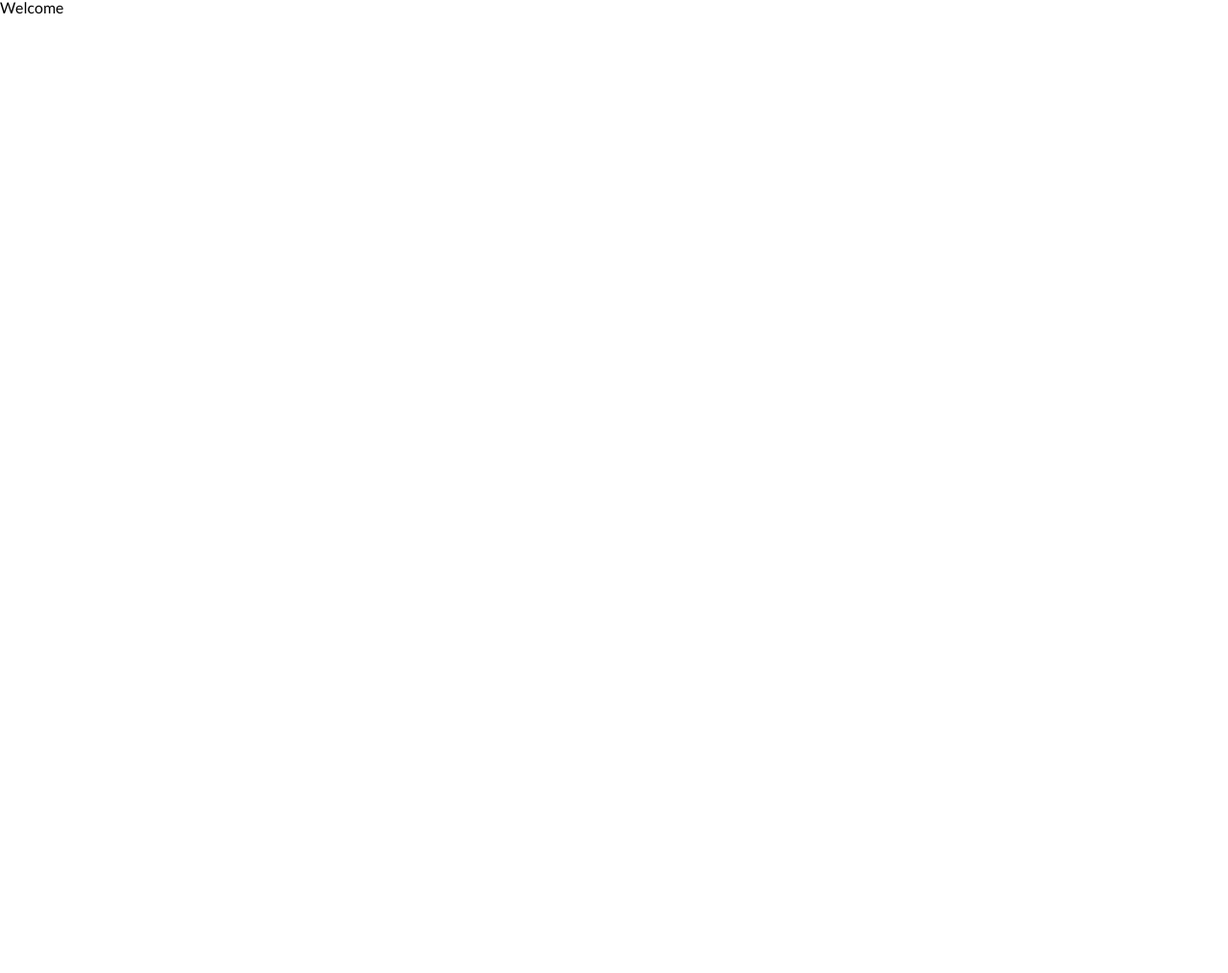
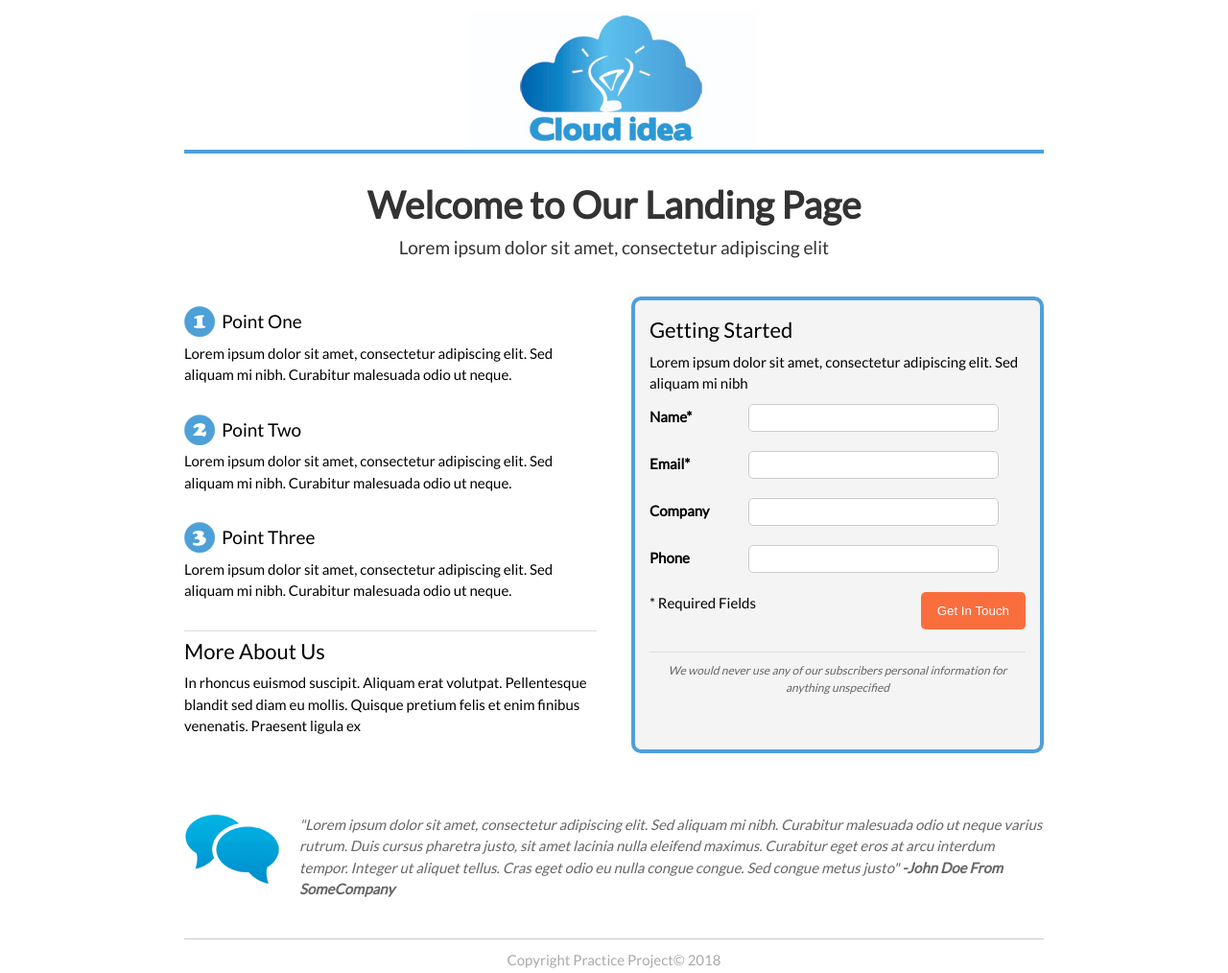
Before and after one commit to alexsjcho/landing-page, a plain HTML site: page index.html in a window 1280 px wide. Shown: the whole page at 96% size. Before the commit the page ends 800 px from the top, so only its background shows below. Drawn offline with Linux system fonts and the light colour scheme.

Commit message:
added CSS

```diff
--- a/css/style.css
+++ b/css/style.css
@@ -1,3 +1,164 @@
 body{
 	font-family: 'Lato', sans-serif;
+	font-size:15px;
+	line-height:1.5em;
 }
+
+#container{
+	width:70%;
+	margin:10px auto;
+	background:#fff;
+	overflow:auto;
+}
+
+p{
+	margin:10px 0;
+	line-height:1.5em;
+}
+
+h1{
+	font-size:39px;
+	font-weight:bold;
+	margin:20px 0 10px 0;
+	line-height:1.2em;
+}
+
+h3{
+	font-size:22px;
+	margin:10px 0;
+}
+
+h4{
+	font-size:19px;
+	margin:10px 0;
+}
+
+strong{
+	font-weight:bold;
+}
+
+.clearfix{
+	clear:both;
+}
+
+.content-header{
+	border-bottom:#ddd solid 1px;
+	margin-bottom:20px;
+	padding-bottom:10px;
+}
+
+.content-footer{
+	border-top:#ddd solid 1px;
+	margin-bottom:20px;
+	padding-bottom:10px;
+}
+
+header#main-header{
+	border-bottom:4px solid #4ea0d8;
+}
+
+#logo{
+	margin:auto;
+	display:block;
+}
+
+#main-text{
+	text-align:center;
+	color:#333;
+	padding:10px;
+	margin-bottom:20px;
+}
+
+#sub-1{
+	float:left;
+	width:48%;
+}
+
+#sub-2{
+	float:right;
+	width:48%;
+}
+
+.points li{
+	margin-bottom:30px;
+}
+
+.points img{
+	float:left;
+	margin-right:7px;
+}
+
+.points h4{
+	padding-top:5px;
+}
+
+#contact-form{
+	padding:10px 15px 15px 15px;
+	border:4px solid #4ea0d8;
+	border-radius:10px;
+	-webkit-border-radius:10px;
+	-moz-border-radius:10px;
+
+	overflow:auto;
+	background:#f4f4f4;
+}
+
+#contact-form div{
+	margin-bottom:20px;
+}
+
+#contact-form label{
+	display:inline-block;
+	width:100px;
+	font-weight:bold;
+}
+
+#contact-form input[type='text'],#contact-form input[type='email']{
+	border:#ccc 1px solid;
+	-webkit-border-radius:5px;
+	-moz-border-radius:5px;
+	border-radius:5px;
+	height:25px;
+	width:65%;
+}
+
+#contact-form input[type='submit']{
+	padding:12px 17px;
+	color:#fff;
+	background:#fa6e3e;
+	border:0;
+	-webkit-border-radius:5px;
+	-moz-border-radius:5px;
+	border-radius:5px;
+	float:right;
+	display:block;
+}
+
+#contact-form input[type='submit']:hover{
+	background:#d55427;
+	cursor:pointer;
+}
+
+#contact-form .content-footer p{
+	font-style:italic;
+	text-align:center;
+	color:#666;
+	font-size:80%;
+}
+
+#testimonial{
+	margin:40px 0;
+	font-style:italic;
+	color:#666;
+}
+
+#testimonial img{
+	float:left;
+	margin-right:20px;
+}
+
+footer#main-footer{
+	text-align:center;
+	border-top:#ccc solid 1px;
+	color:#aaa;
+}
--- a/index.html
+++ b/index.html
@@ -8,6 +8,79 @@
 		<link href='http://fonts.googleapis.com/css?family=Lato&subset=latin,latin-ext' rel='stylesheet' type='text/css'>
 	</head>
 	<body>
-		<h1>Welcome</h1>
+		<div id="container">
+			<header id="main-header">
+				<img id="logo" src="images/logo.jpg" alt="MrAddOil">
+			</header>
+			<div id="main-text">
+				<h1>Welcome to Our Landing Page</h1>
+				<h4>Lorem ipsum dolor sit amet, consectetur adipiscing elit</h4>
+			</div>
+			<div id="sub-1">
+				<ul class="points">
+					<li>
+						<img src="images/number1.png" alt="Point 1">
+						<h4>Point One</h4>
+						<p>Lorem ipsum dolor sit amet, consectetur adipiscing elit. Sed aliquam mi nibh. Curabitur malesuada odio ut neque.</p>
+					</li>
+					<li>
+						<img src="images/number2.png" alt="Point 2">
+						<h4>Point Two</h4>
+						<p>Lorem ipsum dolor sit amet, consectetur adipiscing elit. Sed aliquam mi nibh. Curabitur malesuada odio ut neque.</p>
+					</li>
+					<li>
+						<img src="images/number3.png" alt="Point 3">
+						<h4>Point Three</h4>
+						<p>Lorem ipsum dolor sit amet, consectetur adipiscing elit. Sed aliquam mi nibh. Curabitur malesuada odio ut neque.</p>
+					</li>
+				</ul>
+				<footer class="content-footer">
+					<h3>More About Us</h3>
+					<p>In rhoncus euismod suscipit. Aliquam erat volutpat. Pellentesque blandit sed diam eu mollis. Quisque pretium felis et enim finibus venenatis. Praesent ligula ex</p>
+				</footer>
+			</div><!-- /. sub-1 -->
+			<div id="sub-2">
+				<form id="contact-form">
+					<header id="content-header">
+						<h3>Getting Started</h3>
+						<p>Lorem ipsum dolor sit amet, consectetur adipiscing elit. Sed aliquam mi nibh</p>
+					</header>
+					<div>
+						<label>Name*</label>
+						<input type="text">
+					</div>
+					<div>
+						<label>Email*</label>
+						<input type="email">
+					</div>
+					<div>
+						<label>Company</label>
+						<input type="text">
+					</div>
+					<div>
+						<label>Phone</label>
+						<input type="text">
+					</div>
+					<div>
+						<em>* Required Fields</em>
+						<input type="submit" value="Get In Touch">
+					</div>
+					<div class="clearfix"></div>
+					<div class="content-footer">
+						<p>We would never use any of our subscribers personal information for anything unspecified</p>
+					</div>
+				</form>
+			</div><!-- /. sub-2 -->
+			<div class="clearfix"></div>
+			<div id="testimonial">
+				<img src="images/testimonial.png" alt="Customer Testimonial">
+				<blockquote>
+					"Lorem ipsum dolor sit amet, consectetur adipiscing elit. Sed aliquam mi nibh. Curabitur malesuada odio ut neque varius rutrum. Duis cursus pharetra justo, sit amet lacinia nulla eleifend maximus. Curabitur eget eros at arcu interdum tempor. Integer ut aliquet tellus. Cras eget odio eu nulla congue congue. Sed congue metus justo" <strong>-John Doe From SomeCompany</strong>
+				</blockquote>
+			</div>
+			<footer id="main-footer">
+				<p>Copyright Practice Project&copy; 2018</p>
+			</footer>
+		</div><!-- /. container -->
 	</body>
 </html>
```
Also changed, not shown: 4 other files.
